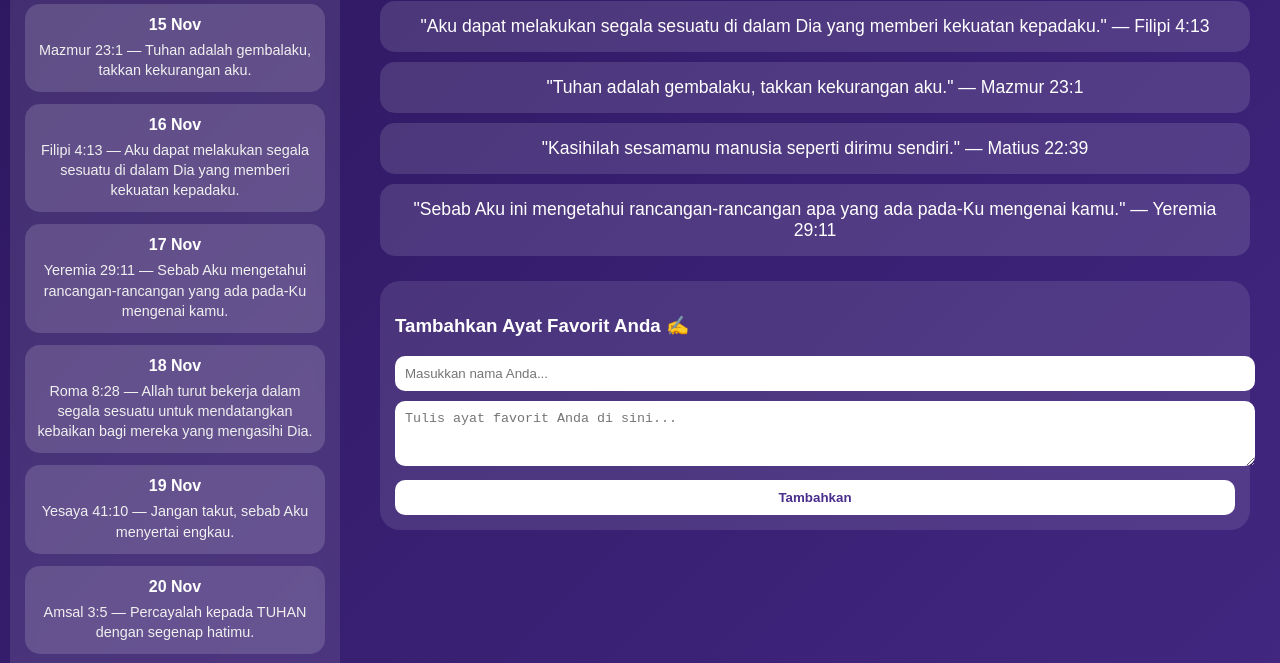
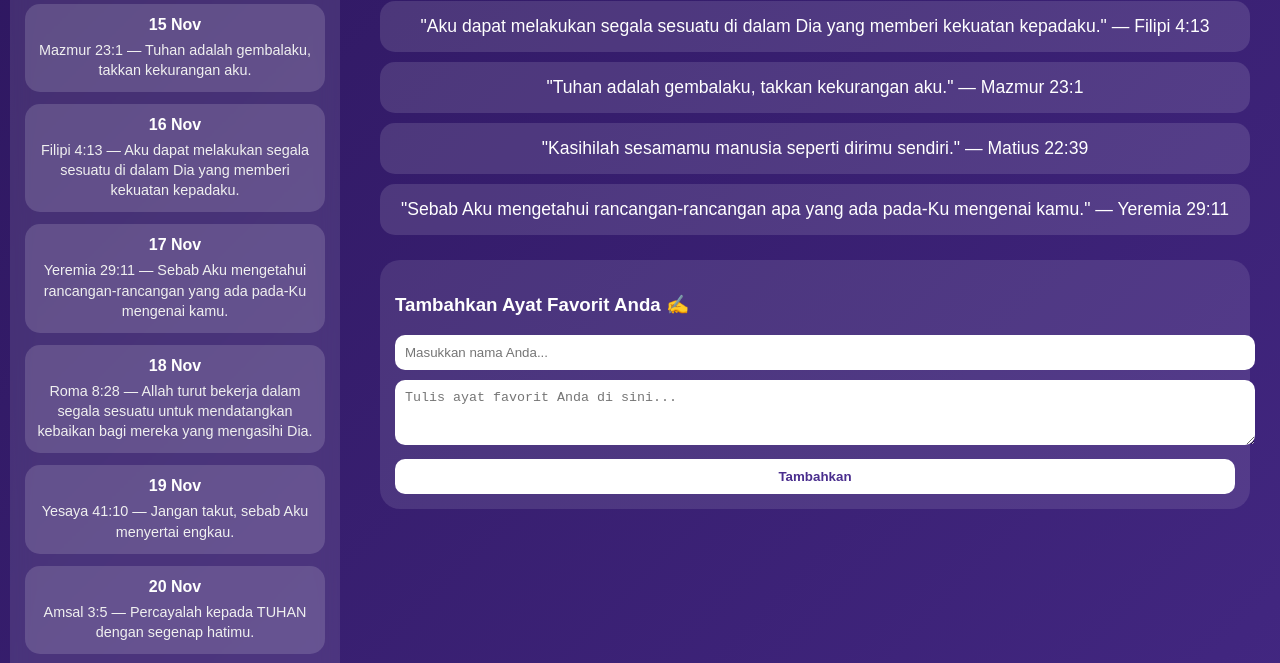
Before and after one commit to shirenkeysi97/Website, a plain HTML site: page index.html in a window 1280 px wide. Shown: the part 108-771 px from the top of the page. Drawn offline with Linux system fonts and the light colour scheme.

Commit message:
Update index.html

```diff
--- a/index.html
+++ b/index.html
@@ -21,7 +21,7 @@
     <div class="verse">"Aku dapat melakukan segala sesuatu di dalam Dia yang memberi kekuatan kepadaku." — Filipi 4:13</div>
     <div class="verse">"Tuhan adalah gembalaku, takkan kekurangan aku." — Mazmur 23:1</div>
     <div class="verse">"Kasihilah sesamamu manusia seperti dirimu sendiri." — Matius 22:39</div>
-    <div class="verse">"Sebab Aku ini mengetahui rancangan-rancangan apa yang ada pada-Ku mengenai kamu." — Yeremia 29:11</div>
+    <div class="verse">"Sebab Aku mengetahui rancangan-rancangan apa yang ada pada-Ku mengenai kamu." — Yeremia 29:11</div>
 
     <div class="input-section">
       <h3>Tambahkan Ayat Favorit Anda ✍️</h3>
```
